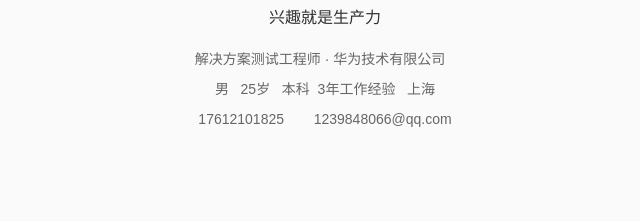
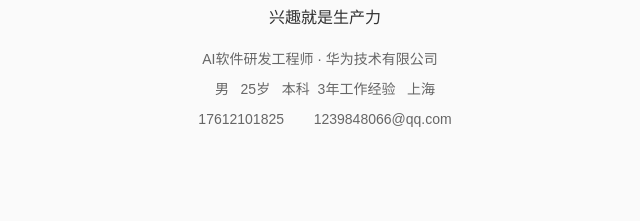
Before and after one commit to lxzh/lxzh.github.io, a plain HTML site: page personal/ljfresume.html in a window 1280 px wide. Shown: the part 275-496 px from the top of the page, 315-955 px from the left. Drawn offline with nearby package versions, Linux system fonts and the light colour scheme; files that its build step writes are made by us from their sources.

Commit message:
modify resume

```diff
--- a/personal/ljfresume.html
+++ b/personal/ljfresume.html
@@ -38,7 +38,7 @@
 									<!-- 如果用户是应届毕业生 -->
 										<span class="shenfen">
 										<i></i>
-										解决方案测试工程师 · 华为技术有限公司
+										AI软件研发工程师 · 华为技术有限公司
 										</span>
 						</div>
 						<div class="info_t">
```
